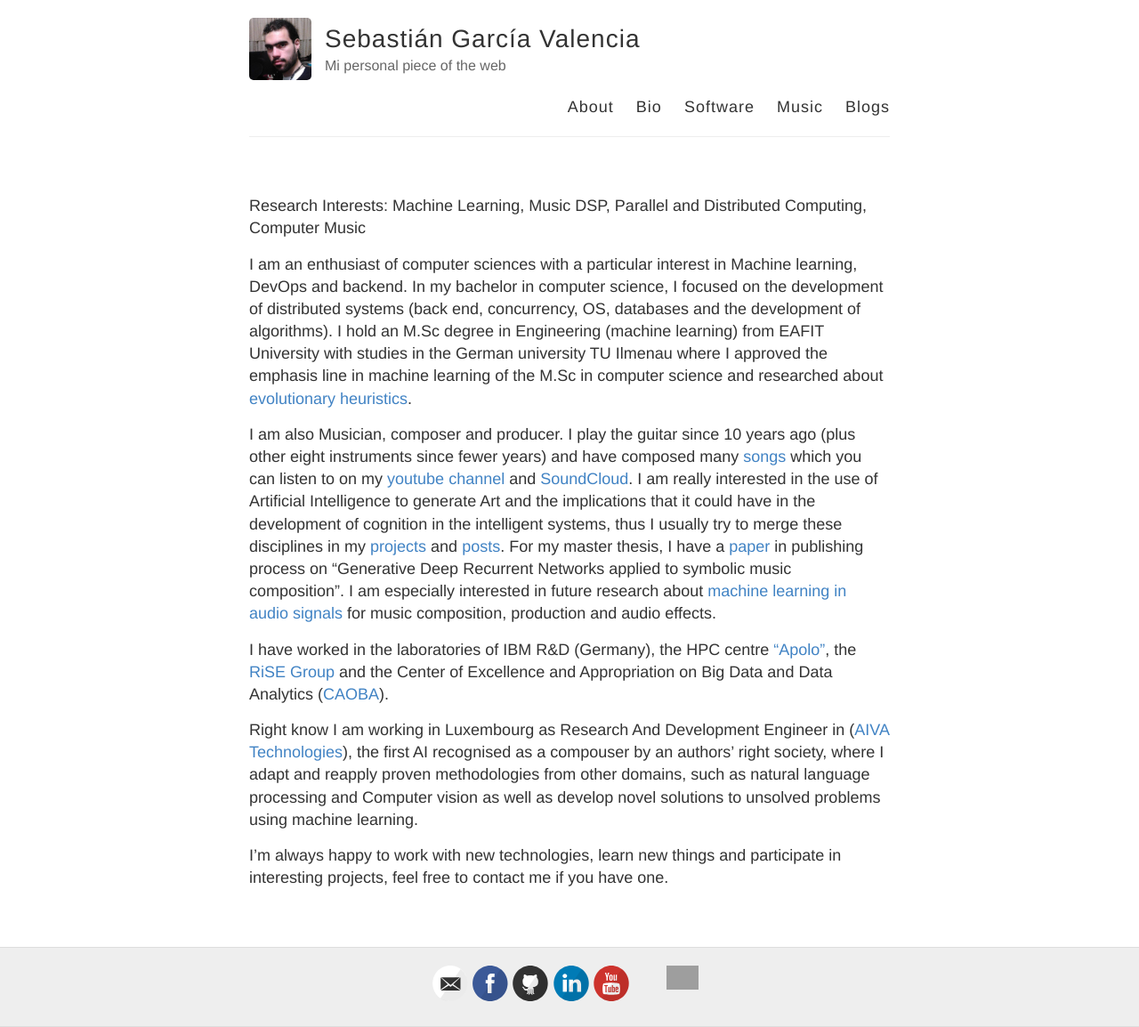
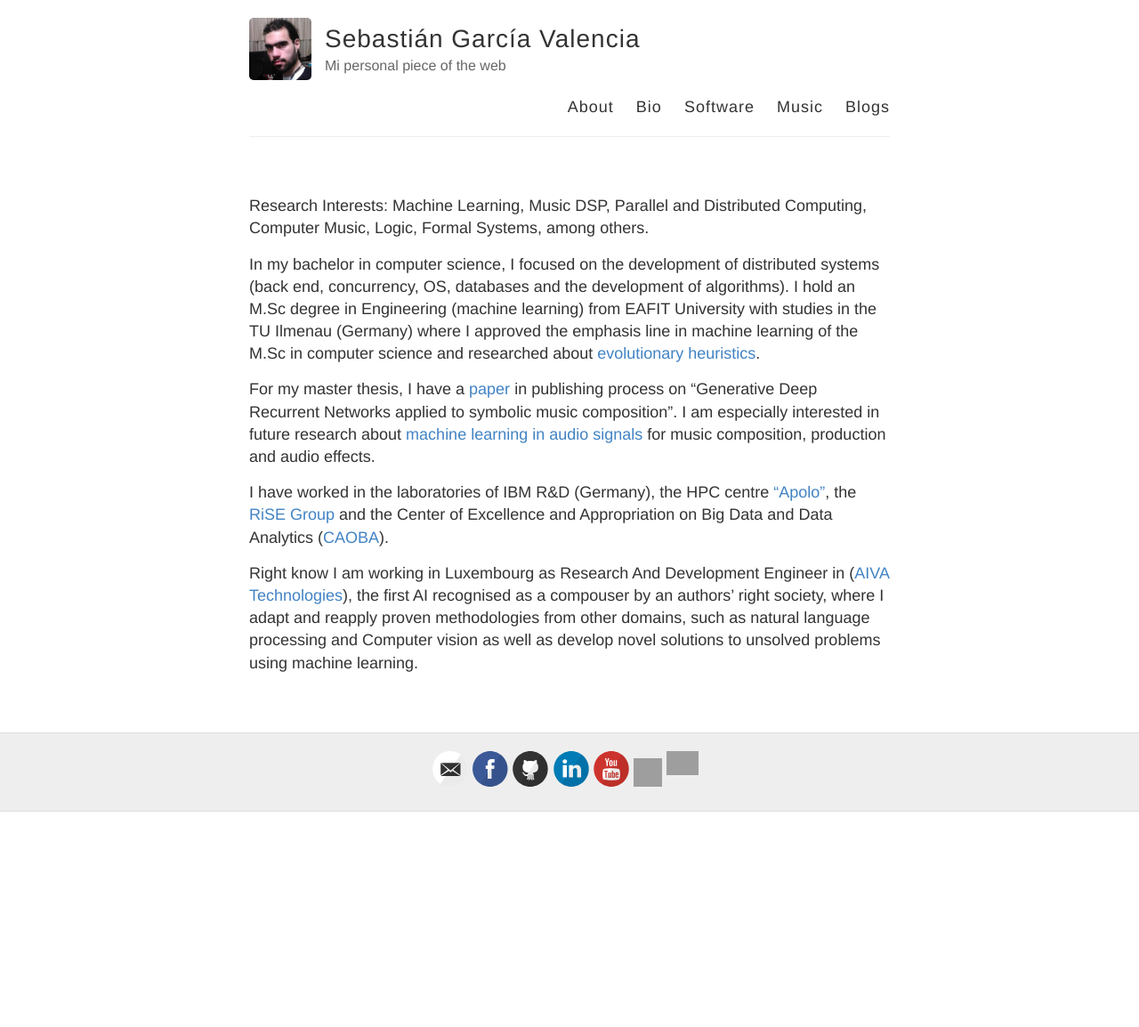
Before and after one commit to sebasgverde/sebasgverde.github.io, a Jekyll site: the page built from bio.md, in a window 1280 px wide. Shown: the whole page at 89% size. Built offline with Jekyll 4.4.1, drawn with Linux system fonts in a browser that asks for light colours; after the commit the page ends 912 px from its top, so only the background shows below that; grey boxes are pictures that could not be loaded.

```diff
--- a/bio.md
+++ b/bio.md
@@ -4,14 +4,12 @@ title:
 permalink: /bio/
 ---
 
-Research Interests: Machine Learning, Music DSP, Parallel and Distributed Computing, Computer Music
+Research Interests: Machine Learning, Music DSP, Parallel and Distributed Computing, Computer Music, Logic, Formal Systems, among others.
 
-I am an enthusiast of computer sciences with a particular interest in Machine learning, DevOps and backend. In my bachelor in computer science, I focused on the development of distributed systems (back end, concurrency, OS, databases and the development of algorithms). I hold an M.Sc degree in Engineering (machine learning) from EAFIT University with studies in the German university TU Ilmenau where I approved the emphasis line in machine learning of the M.Sc in computer science and researched about [evolutionary heuristics](https://sebasgverde.github.io/evolutiveSudoku/).
+In my bachelor in computer science, I focused on the development of distributed systems (back end, concurrency, OS, databases and the development of algorithms). I hold an M.Sc degree in Engineering (machine learning) from EAFIT University with studies in the TU Ilmenau (Germany) where I approved the emphasis line in machine learning of the M.Sc in computer science and researched about [evolutionary heuristics](https://sebasgverde.github.io/evolutiveSudoku/).
 
-I am also Musician, composer and producer. I play the guitar since 10 years ago (plus other eight instruments since fewer years) and have composed many [songs](https://sebasgverde.github.io/music/) which you can listen to on my [youtube channel](https://exit.sc/?url=https%3A%2F%2Fwww.youtube.com%2Fchannel%2FUCI7GUA0TNB0OKZSDjSv-itg) and [SoundCloud](https://soundcloud.com/sebastian-garcia-valencia). I am really interested in the use of Artificial Intelligence to generate Art and the implications that it could have in the development of cognition in the intelligent systems, thus I usually try to merge these disciplines in my [projects](https://sebasgverde.github.io/software/) and [posts](https://sebasgverde.github.io/blogs/). For my master thesis, I have a [paper](https://www.slideshare.net/slideshow/embed_code/key/3RlggZsYZkl8Eh) in publishing process on "Generative Deep Recurrent Networks applied to symbolic music composition". I am especially interested in future research about [machine learning in audio signals](https://sebasgverde.github.io/basicMLMusicDSP/) for music composition, production and audio effects.
+For my master thesis, I have a [paper](https://www.slideshare.net/slideshow/embed_code/key/3RlggZsYZkl8Eh) in publishing process on "Generative Deep Recurrent Networks applied to symbolic music composition". I am especially interested in future research about [machine learning in audio signals](https://sebasgverde.github.io/basicMLMusicDSP/) for music composition, production and audio effects.
 
 I have worked in the laboratories of IBM R&D (Germany), the HPC centre ["Apolo"](http://www.eafit.edu.co/centros/apolo/Paginas/supercomputing.aspx), the [RiSE Group](http://rise-group.org/) and the Center of Excellence and Appropriation on Big Data and Data Analytics ([CAOBA](http://alianzacaoba.co/que-es-caoba/)).
 
 Right know I am working in Luxembourg as Research And Development Engineer in ([AIVA Technologies](https://www.aiva.ai/about)), the first AI recognised as a compouser by an authors’ right society, where I adapt and reapply proven methodologies from other domains, such as natural language processing and Computer vision as well as develop novel solutions to unsolved problems using machine learning.
-
-I'm always happy to work with new technologies, learn new things and participate in interesting projects, feel free to contact me if you have one.
```
Also changed, not shown: about.md (deleted, +0 -15 lines), index.md (+2 -2 lines), riddle_solution.md (added, +7 -0 lines).
